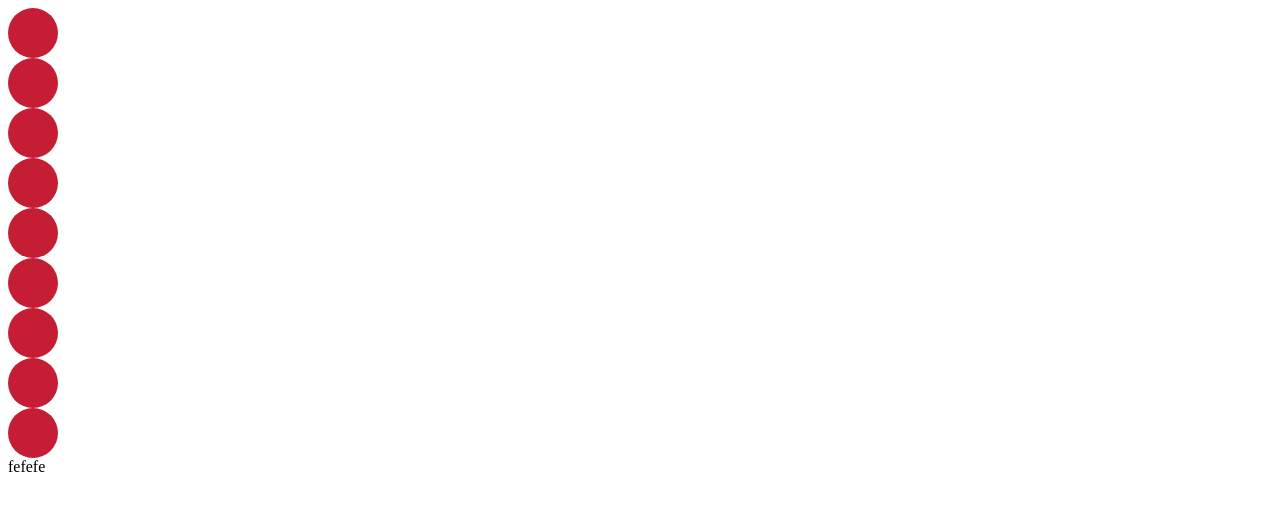
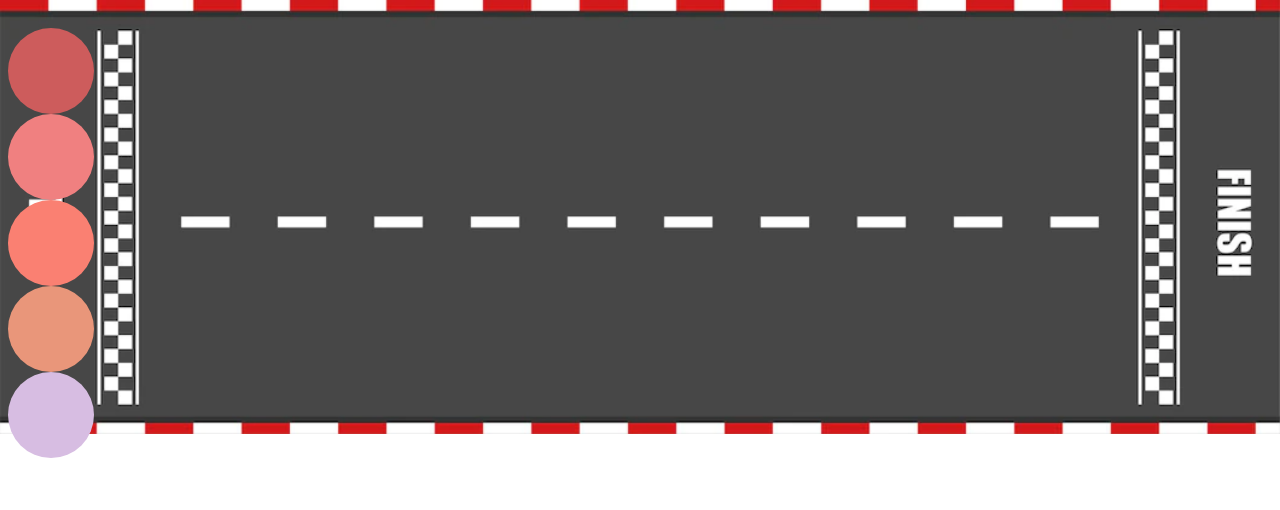
Before and after one commit to steveng1986/transitions, a plain HTML site: page index.html in a window 1280 px wide. Drawn offline with Linux system fonts and the light colour scheme.

Commit message:
agregamos imagenes y transisiones al proyecto

```diff
--- a/index.html
+++ b/index.html
@@ -14,14 +14,10 @@
             <div class="transitions__circle transitions__circle--two"></div>
             <div class="transitions__circle transitions__circle--three"></div>
             <div class="transitions__circle transitions__circle--four"></div>
-            <div class="transitions__circle transitions__circle--five"></div>
-            <div class="transitions__circle transitions__circle--six"></div>
-            <div class="transitions__circle transitions__circle--seven"></div>
-            <div class="transitions__circle transitions__circle--eight"></div>
             <div class="transitions__circle transitions__circle--nine"></div>
 
         </div>
     </section>
 
 </body>
-</html> fefefe
+</html>
--- a/style.css
+++ b/style.css
@@ -1,63 +1,55 @@
-.transitions:hover {
-    transform: translate(200px);
+body {
+    background-image: url(./images/pista.webp);
+    background-size:contain;
+    background-repeat: no-repeat;
+    height: 100vh;
+    display: flex;
+    width: 100%;
+}
+
+.transitions {
+    display: flex;
+    flex-direction: column;
+    margin-top: 20px;
+}
+
+.transitions:hover .transitions__circle {
+    transform: translate(1340px);
 }
 
 .transitions__circle {
     width: 50px;
     height: 50px;
     border-radius: 50px;
+    padding: 18px;
 }
 
 .transitions__circle--one {
-    background: #c51d34;
-    transition: transform 1s linear;
+    background: #CD5C5C;
+    transition: transform 0.5s linear;
     transition-delay: 0.5s;
 }
 
 .transitions__circle--two {
-    background: #c51d34;
-    transition: transform 1s linear;
+    background: #F08080;
+    transition: transform 1s ease ;
     transition-delay: 0.5s;
 }
 
 .transitions__circle--three {
-    background: #c51d34;
-    transition: transform 1s linear;
-    transition-delay: 0.5s;
+    background: #FA8072;
+    transition: transform 1.5s ease-in;
+    transition-delay: 1.5s;
 }
 
 .transitions__circle--four {
-    background: #c51d34;
-    transition: transform 1s linear;
-    transition-delay: 0.5s;
-}
-
-.transitions__circle--five {
-    background: #c51d34;
-    transition: transform 1s linear;
-    transition-delay: 0.5s;
-}
-
-.transitions__circle--six {
-    background: #c51d34;
-    transition: transform 1s linear;
-    transition-delay: 0.5s;
-}
-
-.transitions__circle--seven {
-    background: #c51d34;
-    transition: transform 1s linear;
-    transition-delay: 0.5s;
-}
-
-.transitions__circle--eight {
-    background: #c51d34;
-    transition: transform 1s linear;
-    transition-delay: 0.5s;
+    background: #E9967A;
+    transition: transform 2.0s ease-in-out;
+    transition-delay: 2.5s;
 }
 
 .transitions__circle--nine {
-    background: #c51d34;
-    transition: transform 1s linear;
-    transition-delay: 0.5s;
+    background: #D7BDE2;
+    transition: transform 1s cubic-bezier(.2,.66,.83,.67);
+    transition-delay: 3s;
 }
```
Also changed, not shown: images/pista.webp (added).
